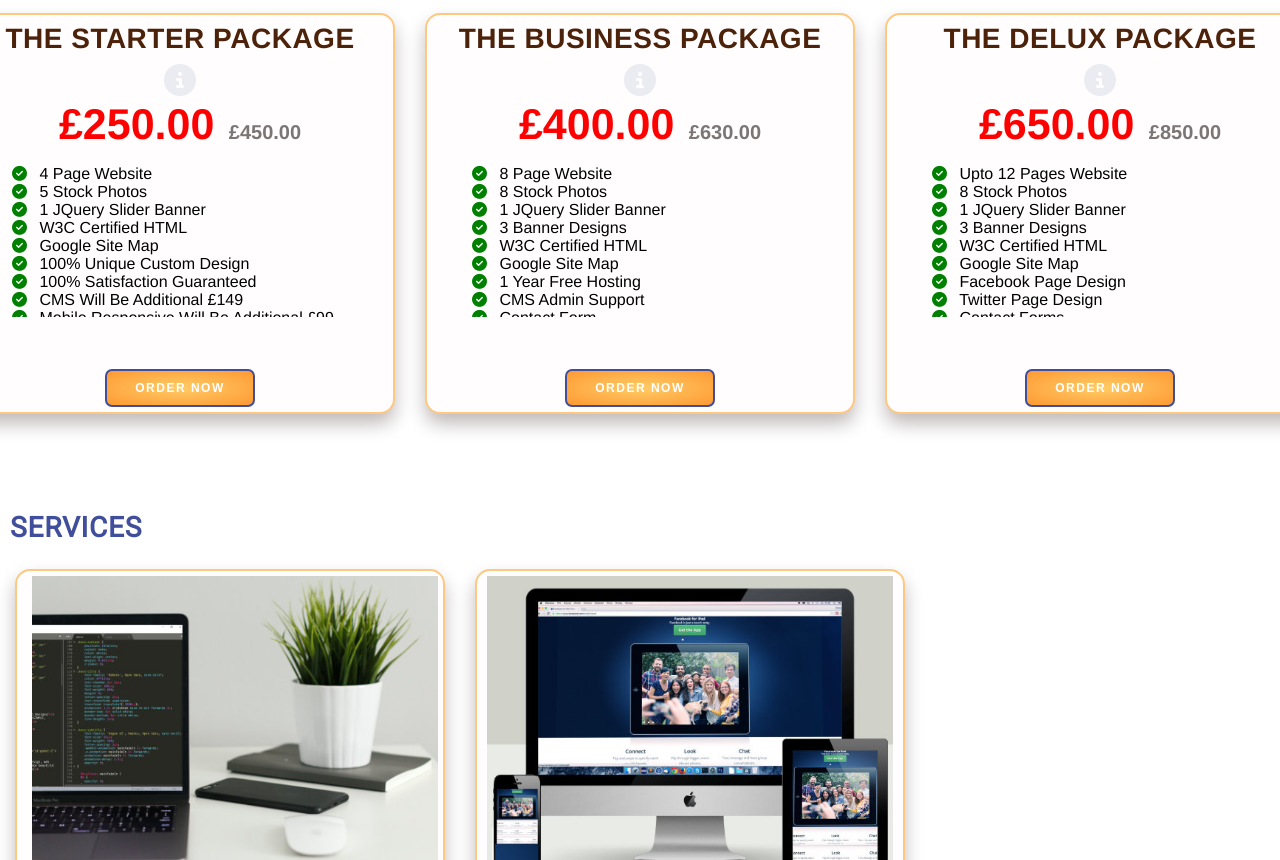
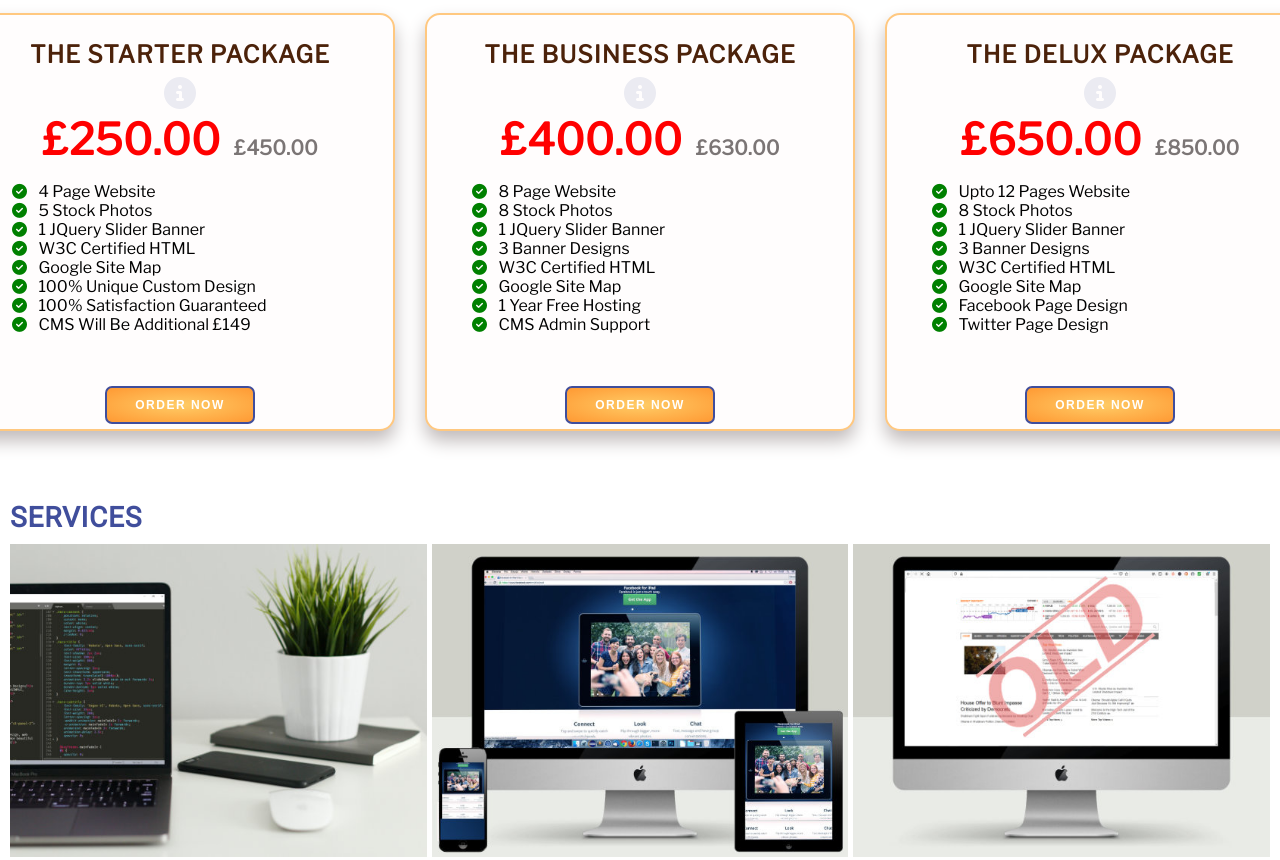
Before and after one commit to span18/myWebsite, a plain HTML site: page index.html in a window 1280 px wide. Shown: the part 1295-2155 px from the top of the page. Drawn offline with nearby package versions, Linux system fonts and the light colour scheme.

Commit message:
updates to prices section

```diff
--- a/css/style.css
+++ b/css/style.css
@@ -438,7 +438,8 @@ hr {
 		margin-bottom: 5px;
 		color: #4c220a;
 	}
-.column-one, .column-two, .column-three {
+
+	.prices-column-one, .prices-column-two, .prices-column-three {
 		min-width: 430px;
 		margin: 15px;
 		border: 2px solid #ffc880;
@@ -446,14 +447,12 @@ hr {
 		padding: 5px;
 		box-shadow: 0px 10px 18px #c1bbbb;
 		background-color: #fffdfd;
+		transition: .5s ease
 	}
 
-.column-one, .column-two, .column-three {
-	transition: .5s ease
-}
-.column-one:hover,
-.column-two:hover,
-.column-three:hover {
+.prices-column-one:hover,
+.prices-column-two:hover,
+.prices-column-three:hover {
 	-webkit-transform: scale(1.05);
 	-ms-transform: scale(1.05);
 	transform: scale(1.05);
@@ -599,7 +598,7 @@ span s {
 		display: flex;
 		flex-direction: column;
 		justify-content: center;
-	} .column-one, .column-two, .column-three {
+	} .prices-column-one, .prices-column-two, .prices-column-three {
 		/*min-width: 320px;
 		margin: 15px;
 		padding: 5px;*/
--- a/index.html
+++ b/index.html
@@ -18,6 +18,10 @@
 		<link rel="stylesheet" href="https://cdnjs.cloudflare.com/ajax/libs/font-awesome/4.7.0/css/font-awesome.min.css">
 		<script src="https://kit.fontawesome.com/59c02591fa.js" crossorigin="anonymous"></script>
 		<link href="https://fonts.googleapis.com/css2?family=Roboto&display=swap" rel="stylesheet">
+
+
+		<link href="https://fonts.googleapis.com/css2?family=Libre+Franklin:ital,wght@0,400;1,600;1,700&family=Roboto&display=swap" rel="stylesheet">
+
         <link rel="stylesheet" type="text/css" href="css/normalize.css" />
         <link rel="stylesheet" type="text/css" href="css/style.css" />
         <title>dj-webdesign</title>
@@ -121,7 +125,7 @@
 
 					<section class="prices-container">
 		<div class="prices-row">
-			<div class="column-one">
+			<div class="prices-column-one">
 				<h2 class="services-title">The Starter Package</h2>
 				<div class="info">
 					<i class="fa fa-info-circle"></i>
@@ -169,7 +173,7 @@
 				</div>
 			</div>
 
-				<div class="column-two">
+				<div class="prices-column-two">
 					<h2 class="services-title">The Business Package</h2>
 						<div class="info">
 							<i class="fa fa-info-circle"></i>
@@ -179,7 +183,7 @@
 					<span class="new-price">£400.00</span>
 					<span><s>£630.00</s></span>
 				</div>
-				<ul>
+				<ul class="prices-ul">
 					<div class="custom-scrollbar">
 					<li>
 						<i class="fa fa-check-circle"></i>
@@ -224,7 +228,7 @@
 							</div>
 				</div>
 
-					<div class="column-three">
+					<div class="prices-column-three">
 						<h2 class="services-title">The Delux Package</h2>
 							<div class="info">
 								<i class="fa fa-info-circle"></i>
@@ -234,7 +238,7 @@
 					<span class="new-price">£650.00</span>
 					<span><s>£850.00</s></span>
 				</div>
-				<ul>
+				<ul class="prices-ul">
 					<div class="custom-scrollbar">
 					<li>
 						<i class="fa fa-check-circle"></i>
```
Lines whose indentation alone changed are shown as unchanged.
